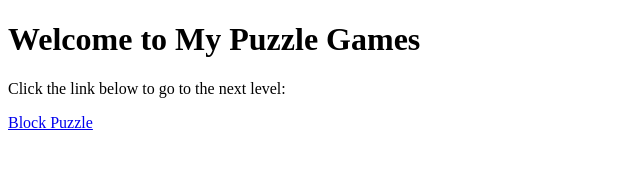
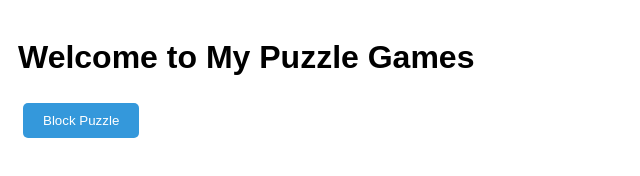
Before and after one commit to tmckell1/tmckell1.github.io, a plain HTML site: page index.html in a window 1280 px wide. Shown: the whole page, without its empty margins (0-640 px from the left). Drawn offline with Linux system fonts and the light colour scheme.

Commit message:
Make index.html match up with puzzle_blocks.html

```diff
--- a/index.html
+++ b/index.html
@@ -2,10 +2,19 @@
 <html>
 <head>
     <title>My Games</title>
+    <link rel="stylesheet" href="puzzle_blocks_styles.css">
+    <style>
+        .header {
+            display: inline;
+        }
+    </style>
 </head>
 <body>
-    <h1>Welcome to My Puzzle Games</h1>
-    <p>Click the link below to go to the next level:</p>
-    <a href="puzzle_blocks.html">Block Puzzle</a>
+    <div class="game-container">
+        <div class="header">
+            <h1>Welcome to My Puzzle Games</h1>
+            <button onclick="location.href='puzzle_blocks.html'">Block Puzzle</button>
+        </div>
+    </div>
 </body>
 </html>
```
